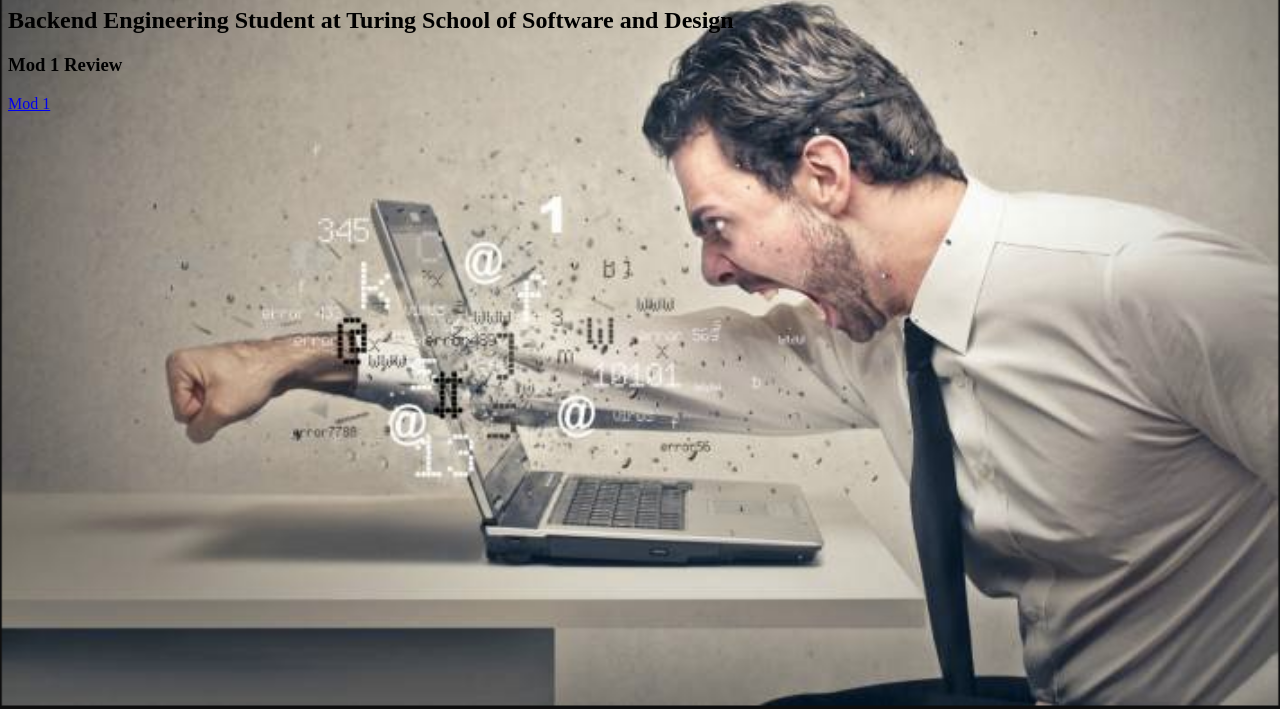
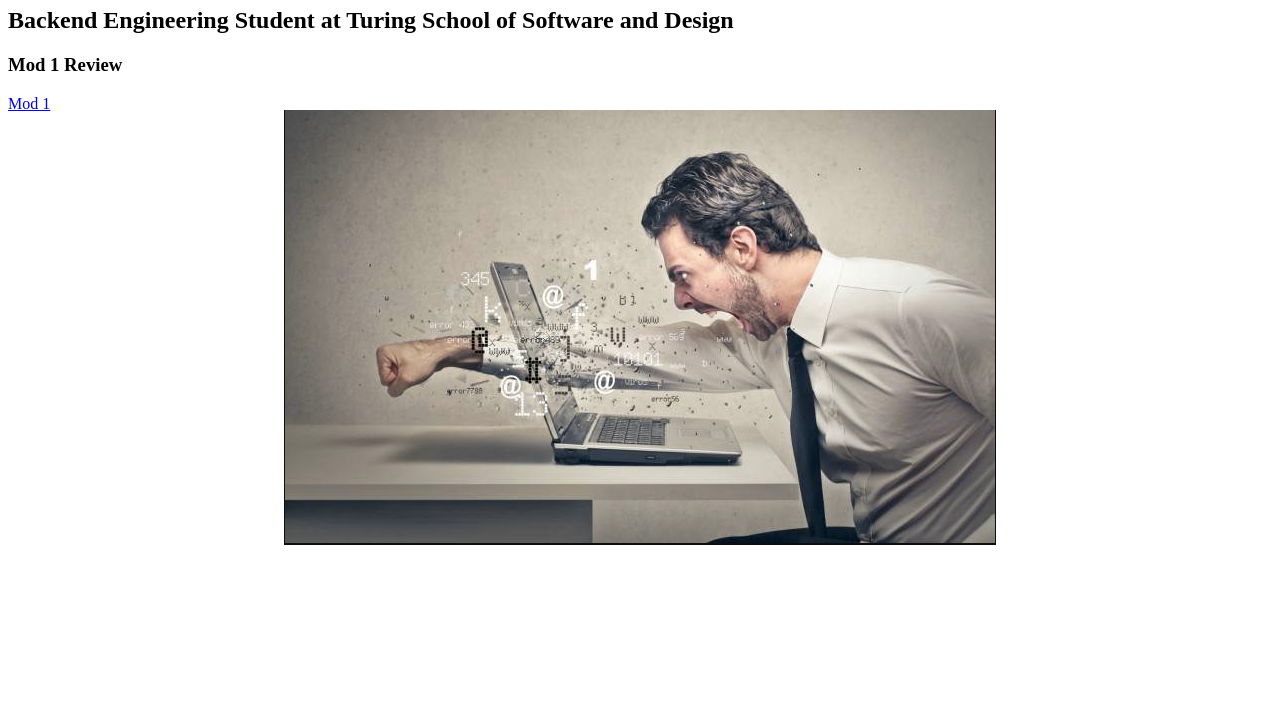
Before and after one commit to vaidashi/vaidashi.github.io, a plain HTML site: page index.html in a window 1280 px wide. Shown: the part 73-800 px from the top of the page. Drawn offline with Linux system fonts and the light colour scheme.

Commit message:
still not good

```diff
--- a/styles.css
+++ b/styles.css
@@ -2,7 +2,8 @@ body {
   color: black;
   font-size: 16px;
   font: inherit;
-  background-image: url("struggling.png");
+  background: url("struggling.png") no-repeat center center fixed;
+  /*background-image: url("struggling.png");
   background-size: cover;
-  background-repeat: no-repeat;
+  background-repeat: no-repeat;*/
 }
```
